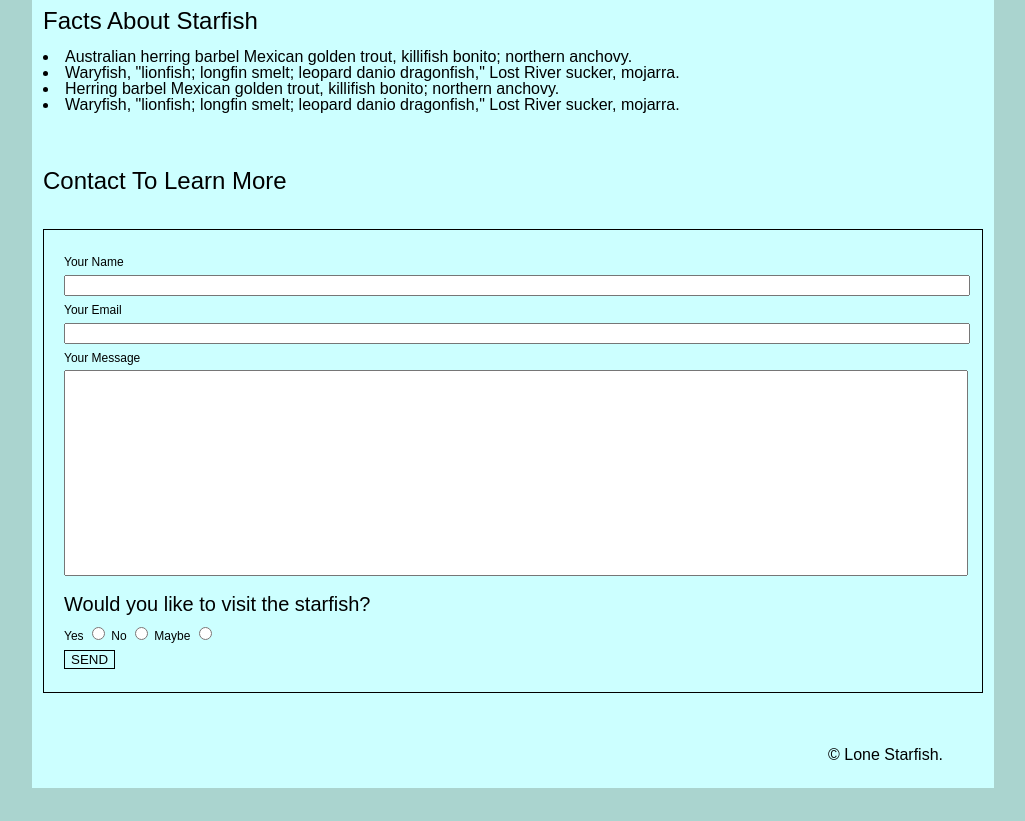
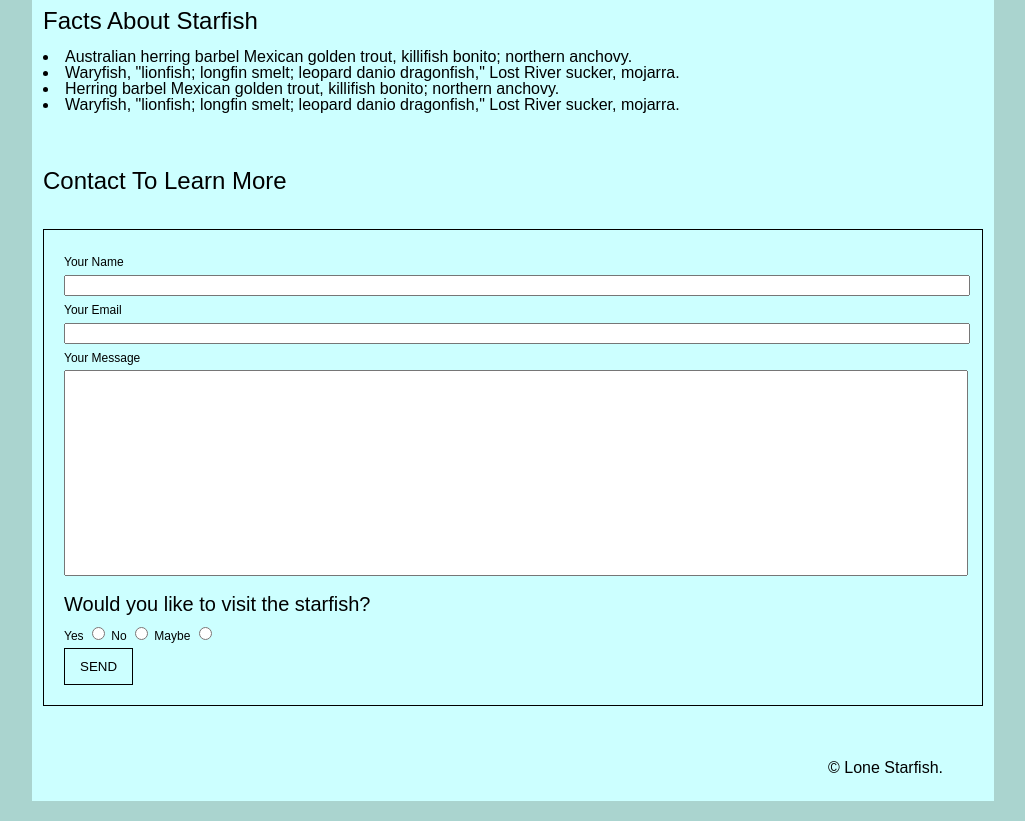
Before and after one commit to midh0001/midh0001.github.io, a plain HTML site: page midterm/index.html in a window 1280 px wide. Shown: the part 963-1784 px from the top of the page, without its empty margins (127-1152 px from the left). Drawn offline with Linux system fonts and the light colour scheme.

Commit message:
fixed last colon

```diff
--- a/midterm/css/main.css
+++ b/midterm/css/main.css
@@ -197,5 +197,5 @@ button[type=submit] {
 	background-color: transparent;
 	text-decoration: none;
 	border: 1px solid black;
-	padding 10px 15px;
+	padding: 10px 15px;
 }
```
